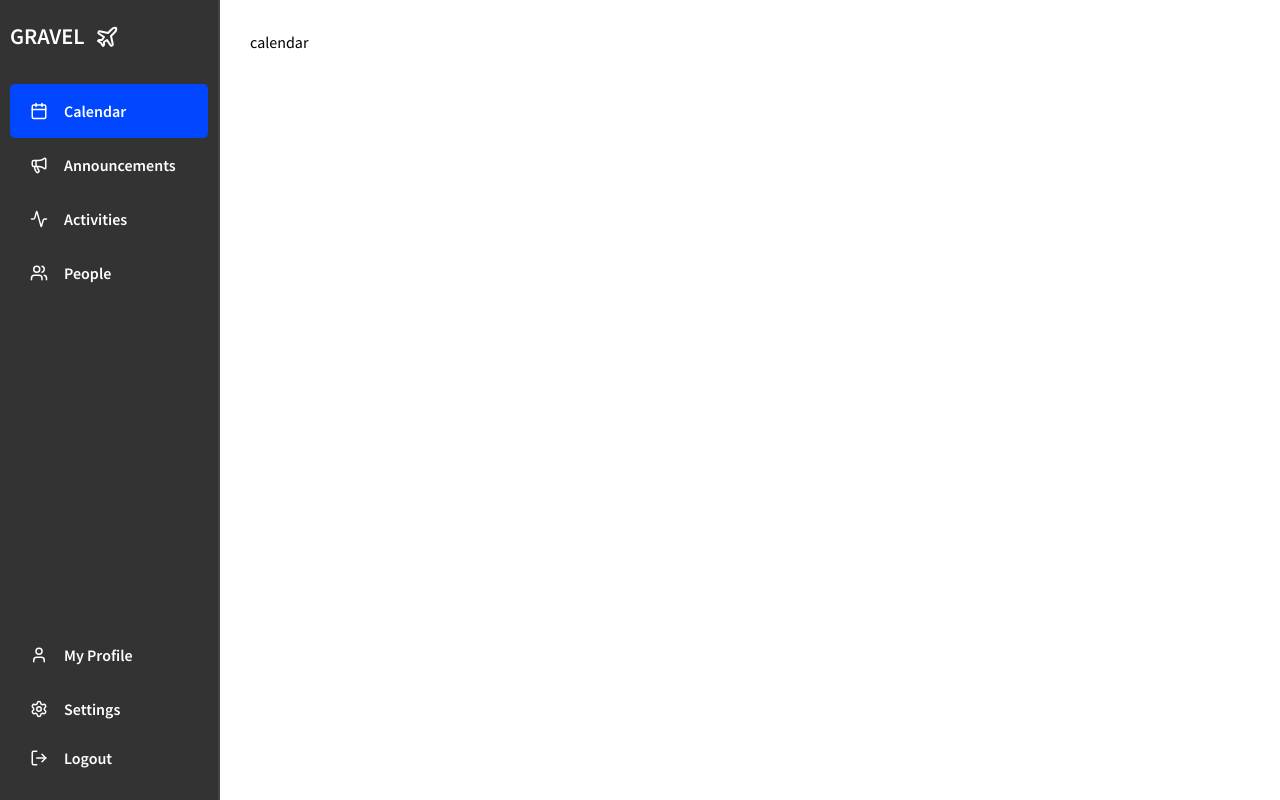
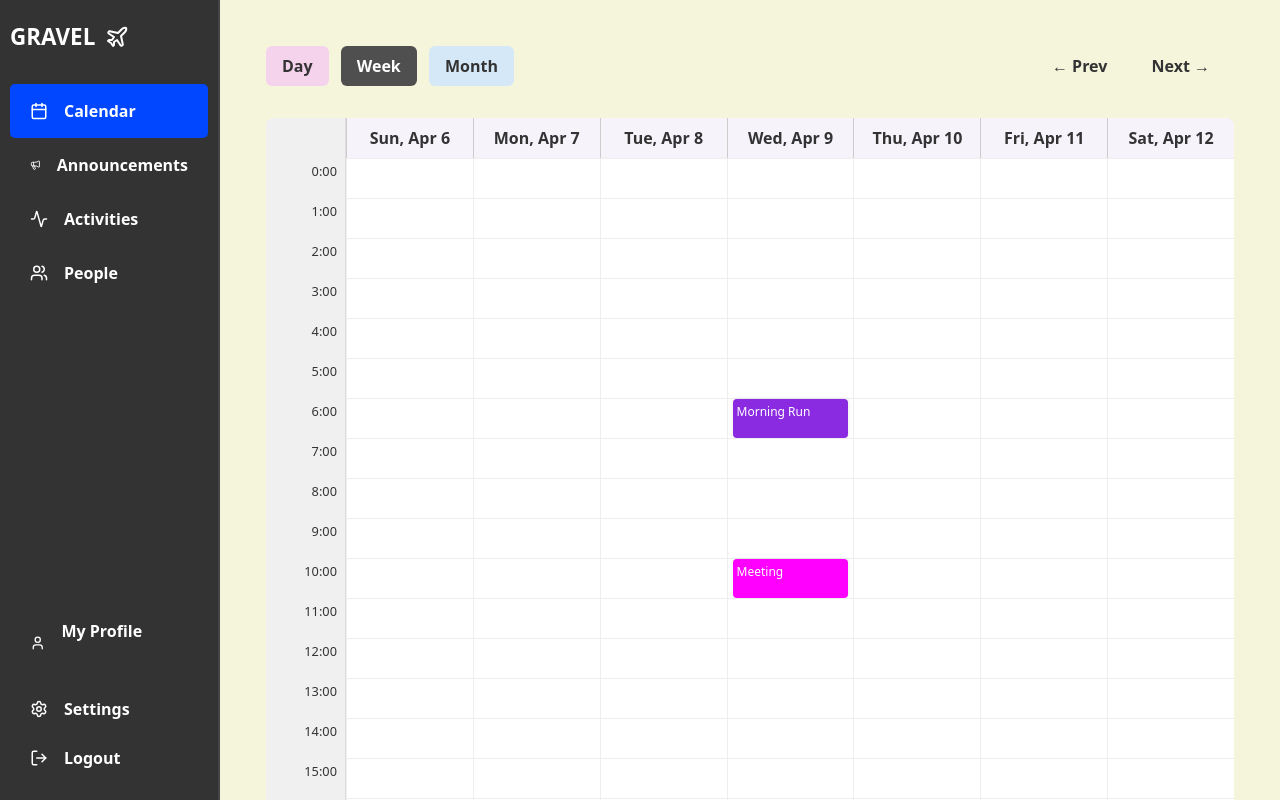
Before and after one commit to karen93shieh/gravel, a SvelteKit app: page /mainPages/calendar in a window 1280 px wide. Shown: the top 800 px of the page. Built offline with nearby package versions, Linux system fonts and the light colour scheme.

Commit message:
calendar beta version

```diff
--- a/src/routes/+page.svelte
+++ b/src/routes/+page.svelte
@@ -115,6 +115,6 @@
   <div id="particles-js"></div>
 
   <div class="title">Welcome to Gravel</div>
-  <div class="subtitle">Your Next Group Trip Planner</div>
+  <div class="subtitle">Your Next Group Travel Planner</div>
   <button class="loginBtn" on:click={() => goto("/mainPages/calendar")}>Login</button>
 </main>
--- a/src/routes/mainPages/calendar/+page.svelte
+++ b/src/routes/mainPages/calendar/+page.svelte
@@ -1,10 +1,371 @@
 <script>
+    let view = 'week'; // Options: 'day', 'week', 'month'
+    let startDate = new Date();
 
-</script>
-<style>
+    let activities = [
+      {
+        title: 'Morning Run',
+        date: new Date(),
+        startHour: 6,
+        endHour: 7,
+        color: '#8A2BE2',
+      },
+      {
+        title: 'Meeting',
+        date: new Date(),
+        startHour: 10,
+        endHour: 11,
+        color: '#FF00FF',
+      }
+    ];
 
-</style>
+    const getDatesForWeek = (start) => {
+      const dates = [];
+      const d = new Date(start);
+      const day = d.getDay(); // 0 = Sunday
+      d.setDate(d.getDate() - day);
+      for (let i = 0; i < 7; i++) {
+        const next = new Date(d);
+        next.setDate(d.getDate() + i);
+        dates.push(next);
+      }
+      return dates;
+    };
 
-<main>
-    calendar
-</main>
+    const formatDate = (date) => date.toLocaleDateString(undefined, { weekday: 'short', month: 'short', day: 'numeric' });
+
+    function goBack() {
+      if (view === 'day') {
+        startDate.setDate(startDate.getDate() - 1);
+      } else if (view === 'week') {
+        startDate.setDate(startDate.getDate() - 7);
+      } else if (view === 'month') {
+        startDate.setMonth(startDate.getMonth() - 1);
+      }
+      startDate = new Date(startDate);
+    }
+
+    function goForward() {
+        if (view === 'day') {
+            startDate.setDate(startDate.getDate() + 1);
+        } else if (view === 'week') {
+            startDate.setDate(startDate.getDate() + 7);
+        } else if (view === 'month') {
+            startDate.setMonth(startDate.getMonth() + 1);
+        }
+            startDate = new Date(startDate);
+    }
+
+    const getDatesForMonth = (start) => {
+        const dates = [];
+        const year = start.getFullYear();
+        const month = start.getMonth();
+
+        // Start from the Sunday before the 1st
+        const firstDay = new Date(year, month, 1);
+        const startDay = firstDay.getDay(); // Sunday = 0
+        const startDate = new Date(firstDay);
+        startDate.setDate(firstDay.getDate() - startDay);
+
+        // Fill 6 full weeks (42 days)
+        for (let i = 0; i < 42; i++) {
+            const date = new Date(startDate);
+            date.setDate(startDate.getDate() + i);
+            dates.push(date);
+        }
+
+        return dates;
+    };
+
+  </script>
+
+  <div class="top-bar">
+    <div class="view-controls">
+        <button
+          class="day-btn"
+          class:selected={view === 'day'}
+          on:click={() => view = 'day'}
+        >
+          Day
+        </button>
+        <button
+          class="week-btn"
+          class:selected={view === 'week'}
+          on:click={() => view = 'week'}
+        >
+          Week
+        </button>
+        <button
+          class="month-btn"
+          class:selected={view === 'month'}
+          on:click={() => view = 'month'}
+        >
+          Month
+        </button>
+      </div>
+
+
+
+    <div class="nav-controls">
+      <button on:click={goBack}>&larr; Prev</button>
+      <button on:click={goForward}>Next &rarr;</button>
+    </div>
+  </div>
+
+  {#if view === 'week'}
+    <div class="calendar-grid week-view">
+      <div class="header-row">
+        <div class="time-cell"></div>
+        {#each getDatesForWeek(startDate) as date}
+          <div class="day-header">{formatDate(date)}</div>
+        {/each}
+      </div>
+
+      {#each Array(24) as _, hour}
+        <div class="time-row">
+          <div class="time-cell">{hour}:00</div>
+          {#each getDatesForWeek(startDate) as date}
+            <div class="calendar-cell">
+              {#each activities.filter(a =>
+                a.date.toDateString() === date.toDateString() &&
+                a.startHour === hour) as activity}
+                <div class="activity" style="background-color: {activity.color}; height: {(activity.endHour - activity.startHour) * 100}%;">
+                  {activity.title}
+                </div>
+              {/each}
+            </div>
+          {/each}
+        </div>
+      {/each}
+    </div>
+
+  {:else if view === 'day'}
+    <div class="calendar-grid day-view">
+      <div class="header-row">
+        <div class="time-cell"></div>
+        <div class="day-header">{formatDate(startDate)}</div>
+      </div>
+
+      {#each Array(24) as _, hour}
+        <div class="time-row">
+          <div class="time-cell">{hour}:00</div>
+          <div class="calendar-cell">
+            {#each activities.filter(a =>
+              a.date.toDateString() === startDate.toDateString() &&
+              a.startHour === hour) as activity}
+              <div class="activity" style="background-color: {activity.color}; height: {(activity.endHour - activity.startHour) * 100}%;">
+                {activity.title}
+              </div>
+            {/each}
+          </div>
+        </div>
+      {/each}
+    </div>
+
+    {:else if view === 'month'}
+    <div class="calendar-grid month-view">
+      <h2>{startDate.toLocaleDateString(undefined, { month: 'long', year: 'numeric' })}</h2>
+      <div class="month-header-row">
+        {#each ['Sun', 'Mon', 'Tue', 'Wed', 'Thu', 'Fri', 'Sat'] as day}
+          <div class="month-day-header">{day}</div>
+        {/each}
+      </div>
+      <div class="month-grid">
+        {#each getDatesForMonth(startDate) as date}
+          <div class="month-cell {date.getMonth() !== startDate.getMonth() ? 'dimmed' : ''}">
+            <div class="date-label">{date.getDate()}</div>
+            {#each activities.filter(a => a.date.toDateString() === date.toDateString()) as activity}
+              <div class="activity" style="background-color: {activity.color}; position: static; margin-top: 0.2rem;">
+                {activity.title}
+              </div>
+            {/each}
+          </div>
+        {/each}
+      </div>
+    </div>
+
+  {/if}
+
+  <style>
+:global(body) {
+  margin: 0;
+  font-family: system-ui, sans-serif;
+  background: beige;
+  color: #333;
+}
+
+.top-bar {
+  display: flex;
+  justify-content: space-between;
+  padding: 1rem;
+}
+
+.view-controls button,
+.nav-controls button {
+  margin-right: 0.5rem;
+  padding: 0.5rem 1rem;
+  border: none;
+  border-radius: 6px;
+  cursor: pointer;
+  font-weight: bold;
+  color: #333;
+  transition: background-color 0.2s ease, transform 0.2s ease, box-shadow 0.2s ease;
+}
+
+/* Pastel defaults for each view button */
+.view-controls .day-btn {
+  background-color: #f6d3ed; /* pastel magenta */
+}
+
+.view-controls .week-btn {
+  background-color: #e3d7f4; /* pastel purple */
+}
+
+.view-controls .month-btn {
+  background-color: #d5e8f7; /* pastel blue */
+}
+
+/* Highlight the selected button (slightly stronger color) */
+.view-controls button.selected {
+  background-color: #4f4f4f; /* slightly stronger blue */
+  color: #ffffff;
+}
+
+/* Hover effect for all buttons */
+.view-controls button:hover,
+.nav-controls button:hover {
+  background-color: #bdbdbd;
+  transform: translateY(-1px);
+  box-shadow: 0 2px 6px rgba(0, 0, 0, 0.1);
+}
+
+/* Strong hover for view buttons specifically */
+.view-controls .day-btn:hover {
+  background-color: #c2185b; /* vivid magenta */
+  color: white;
+}
+
+.view-controls .week-btn:hover {
+  background-color: #512da8; /* deep purple */
+  color: white;
+}
+
+.view-controls .month-btn:hover {
+  background-color: #1976d2; /* vivid blue */
+  color: white;
+}
+
+.calendar-grid {
+  border-radius: 8px;
+  overflow: hidden;
+  margin: 1rem;
+}
+
+.week-view {
+  background: #e3d7f4; /* pastel purple */
+}
+
+.day-view {
+  background: #f6d3ed; /* pastel magenta */
+}
+
+.month-view {
+  background: #d5e8f7; /* pastel blue */
+  padding: 2rem;
+  text-align: center;
+}
+
+.header-row {
+  display: grid;
+  grid-template-columns: 80px repeat(7, 1fr);
+  background: rgba(255, 255, 255, 0.7);
+}
+
+.day-header {
+  padding: 0.5rem;
+  text-align: center;
+  font-weight: bold;
+  border-left: 1px solid #ccc;
+}
+
+.time-row {
+  display: grid;
+  grid-template-columns: 80px repeat(7, 1fr);
+  min-height: 40px;
+}
+
+.time-cell {
+  background: #f0f0f0;
+  text-align: right;
+  padding: 0.25rem 0.5rem;
+  font-size: 0.8rem;
+  border-right: 1px solid #ddd;
+}
+
+.calendar-cell {
+  border-left: 1px solid #eee;
+  border-top: 1px solid #eee;
+  position: relative;
+  background-color: white;
+}
+
+.activity {
+  position: absolute;
+  left: 5px;
+  right: 5px;
+  top: 0;
+  padding: 0.25rem;
+  color: white;
+  font-size: 0.75rem;
+  border-radius: 4px;
+  box-shadow: 0 0 4px rgba(0,0,0,0.1);
+}
+
+.calendar-grid.day-view .header-row {
+  grid-template-columns: 80px 1fr;
+}
+
+.calendar-grid.day-view .time-row {
+  grid-template-columns: 80px 1fr;
+}
+
+.month-header-row {
+  display: grid;
+  grid-template-columns: repeat(7, 1fr);
+  font-weight: bold;
+  background-color: rgba(255, 255, 255, 0.6);
+  padding: 0.5rem 0;
+}
+
+.month-day-header {
+  text-align: center;
+  padding: 0.25rem;
+  border-bottom: 1px solid #ccc;
+}
+
+.month-grid {
+  display: grid;
+  grid-template-columns: repeat(7, 1fr);
+}
+
+.month-cell {
+  border: 1px solid #ccc;
+  min-height: 80px;
+  padding: 0.25rem;
+  position: relative;
+  background: white;
+}
+
+.month-cell .date-label {
+  font-size: 0.8rem;
+  font-weight: bold;
+  margin-bottom: 0.25rem;
+}
+
+.month-cell.dimmed {
+  background-color: #f3f3f3;
+  color: #999;
+}
+
+
+  </style>
```
